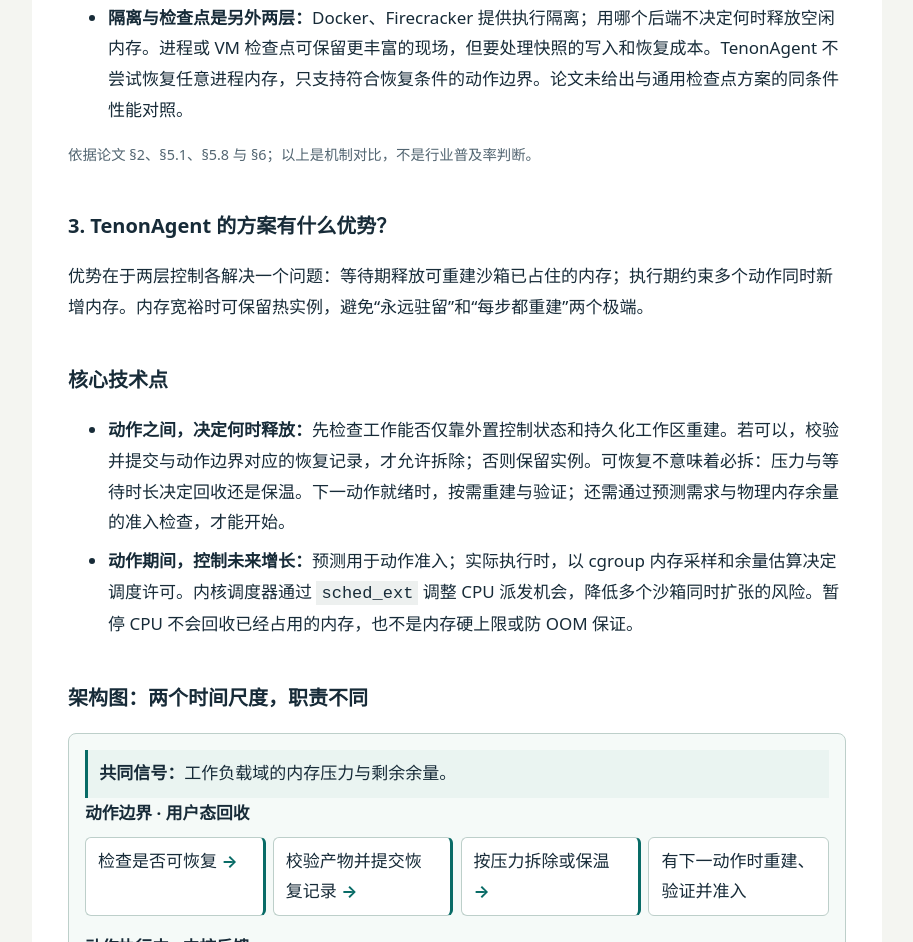
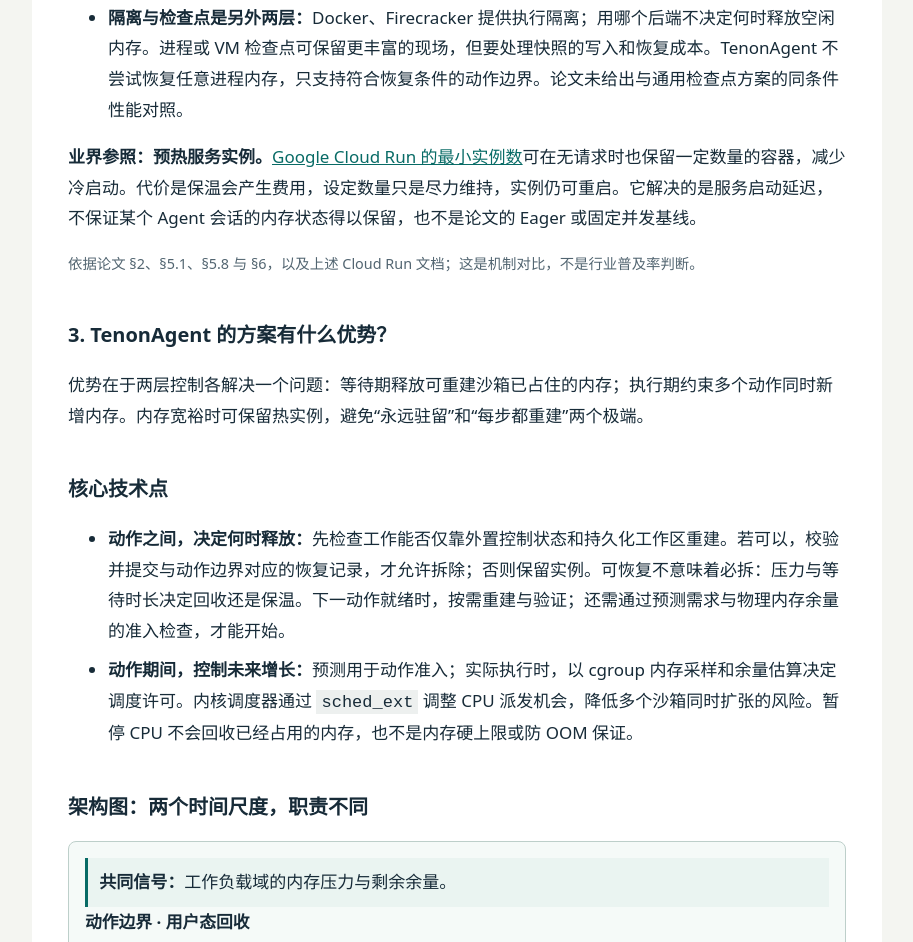
Before and after one commit to duguhaotian/shows, a plain HTML site: page arxiv-systems-daily/2026-11-24-tenonagent-sandbox-residency.html in a window 1280 px wide. Shown: the part 1223-2165 px from the top of the page, without its empty margins (183-1096 px from the left). Drawn offline with Linux system fonts and the light colour scheme.

Commit message:
Add sourced Cloud Run warm-instance comparison

```diff
--- a/arxiv-systems-daily/2026-11-24-tenonagent-sandbox-residency.html
+++ b/arxiv-systems-daily/2026-11-24-tenonagent-sandbox-residency.html
@@ -8,7 +8,7 @@
 <li><strong>常驻复用与无管理执行：</strong>保留沙箱可减少冷启动，并保住 shell 或连接等难以重建的状态；但高并发下，等待中的沙箱也占内存。论文的 Eager 是无额外资源控制的对照，不等于所有常驻系统；作者另通过“始终驻留”消融隔离了驻留决策的影响。</li>
 <li><strong>固定并发与全生命周期峰值预留：</strong>固定槽位便于管控，峰值预留适合需要较强可预测性的任务；两者都不能充分利用动作间的需求差异。槽位设松会放大同步峰值，设紧或按生命周期峰值预留又容易让任务排队、资源闲置。它们是作者测试的调度基线。</li>
 <li><strong>按工具调用使用 cgroup：</strong>论文对照了 AgentCgroup，说明按动作调资源并不能自动解决空闲沙箱的驻留开销；这不是说 cgroup 无用，TenonAgent 本身也依赖 cgroup 采样。</li>
-<li><strong>隔离与检查点是另外两层：</strong>Docker、Firecracker 提供执行隔离；用哪个后端不决定何时释放空闲内存。进程或 VM 检查点可保留更丰富的现场，但要处理快照的写入和恢复成本。TenonAgent 不尝试恢复任意进程内存，只支持符合恢复条件的动作边界。论文未给出与通用检查点方案的同条件性能对照。</li></ul><p class="meta">依据论文 §2、§5.1、§5.8 与 §6；以上是机制对比，不是行业普及率判断。</p></section>
+<li><strong>隔离与检查点是另外两层：</strong>Docker、Firecracker 提供执行隔离；用哪个后端不决定何时释放空闲内存。进程或 VM 检查点可保留更丰富的现场，但要处理快照的写入和恢复成本。TenonAgent 不尝试恢复任意进程内存，只支持符合恢复条件的动作边界。论文未给出与通用检查点方案的同条件性能对照。</li></ul><p><strong>业界参照：预热服务实例。</strong><a href="https://docs.cloud.google.com/run/docs/configuring/min-instances">Google Cloud Run 的最小实例数</a>可在无请求时也保留一定数量的容器，减少冷启动。代价是保温会产生费用，设定数量只是尽力维持，实例仍可重启。它解决的是服务启动延迟，不保证某个 Agent 会话的内存状态得以保留，也不是论文的 Eager 或固定并发基线。</p><p class="meta">依据论文 §2、§5.1、§5.8 与 §6，以及上述 Cloud Run 文档；这是机制对比，不是行业普及率判断。</p></section>
 <section id="approach"><h2>3. TenonAgent 的方案有什么优势？</h2><p>优势在于两层控制各解决一个问题：等待期释放可重建沙箱已占住的内存；执行期约束多个动作同时新增内存。内存宽裕时可保留热实例，避免“永远驻留”和“每步都重建”两个极端。</p></section>
 <section><h2>核心技术点</h2><ul><li><strong>动作之间，决定何时释放：</strong>先检查工作能否仅靠外置控制状态和持久化工作区重建。若可以，校验并提交与动作边界对应的恢复记录，才允许拆除；否则保留实例。可恢复不意味着必拆：压力与等待时长决定回收还是保温。下一动作就绪时，按需重建与验证；还需通过预测需求与物理内存余量的准入检查，才能开始。</li><li><strong>动作期间，控制未来增长：</strong>预测用于动作准入；实际执行时，以 cgroup 内存采样和余量估算决定调度许可。内核调度器通过 <code>sched_ext</code> 调整 CPU 派发机会，降低多个沙箱同时扩张的风险。暂停 CPU 不会回收已经占用的内存，也不是内存硬上限或防 OOM 保证。</li></ul></section>
 <section><h2>架构图：两个时间尺度，职责不同</h2><figure class="figure" aria-labelledby="tenon-caption"><p class="input"><strong>共同信号：</strong>工作负载域的内存压力与剩余余量。</p><h3 class="ar-loop">动作边界 · 用户态回收</h3><ol class="ar-flow"><li>检查是否可恢复 <span class="ar-arrow" aria-hidden="true"><span class="ar-right">→</span><span class="ar-down">↓</span></span></li><li>校验产物并提交恢复记录 <span class="ar-arrow" aria-hidden="true"><span class="ar-right">→</span><span class="ar-down">↓</span></span></li><li>按压力拆除或保温 <span class="ar-arrow" aria-hidden="true"><span class="ar-right">→</span><span class="ar-down">↓</span></span></li><li>有下一动作时重建、验证并准入</li></ol><h3 class="ar-loop">动作执行中 · 内核反馈</h3><ol class="ar-flow"><li>采样 cgroup 内存 <span class="ar-arrow" aria-hidden="true"><span class="ar-right">→</span><span class="ar-down">↓</span></span></li><li>估算近期增长与余量 <span class="ar-arrow" aria-hidden="true"><span class="ar-right">→</span><span class="ar-down">↓</span></span></li><li>调整 CPU 派发许可 <span class="ar-arrow" aria-hidden="true"><span class="ar-right">↻</span><span class="ar-down">↻</span></span></li><li>继续采样，重新计算</li></ol><p class="shared"><strong>失败分支：</strong>边界检查、持久化或记录校验失败，就不拆除沙箱。</p><figcaption id="tenon-caption">根据论文第 3 节重绘。动作之间，先保证可恢复再回收空闲实例；动作执行中，靠重复采样对增长速度做反馈控制。</figcaption></figure></section>
```
